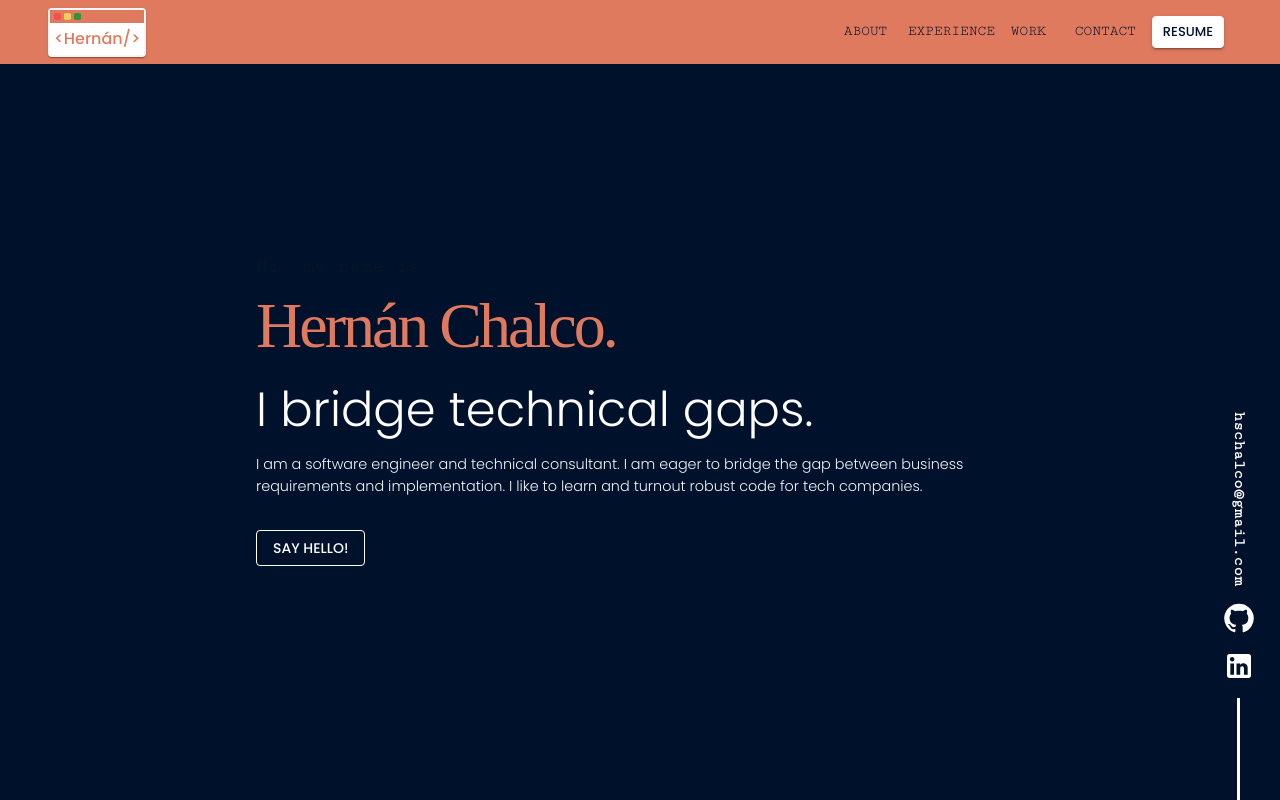
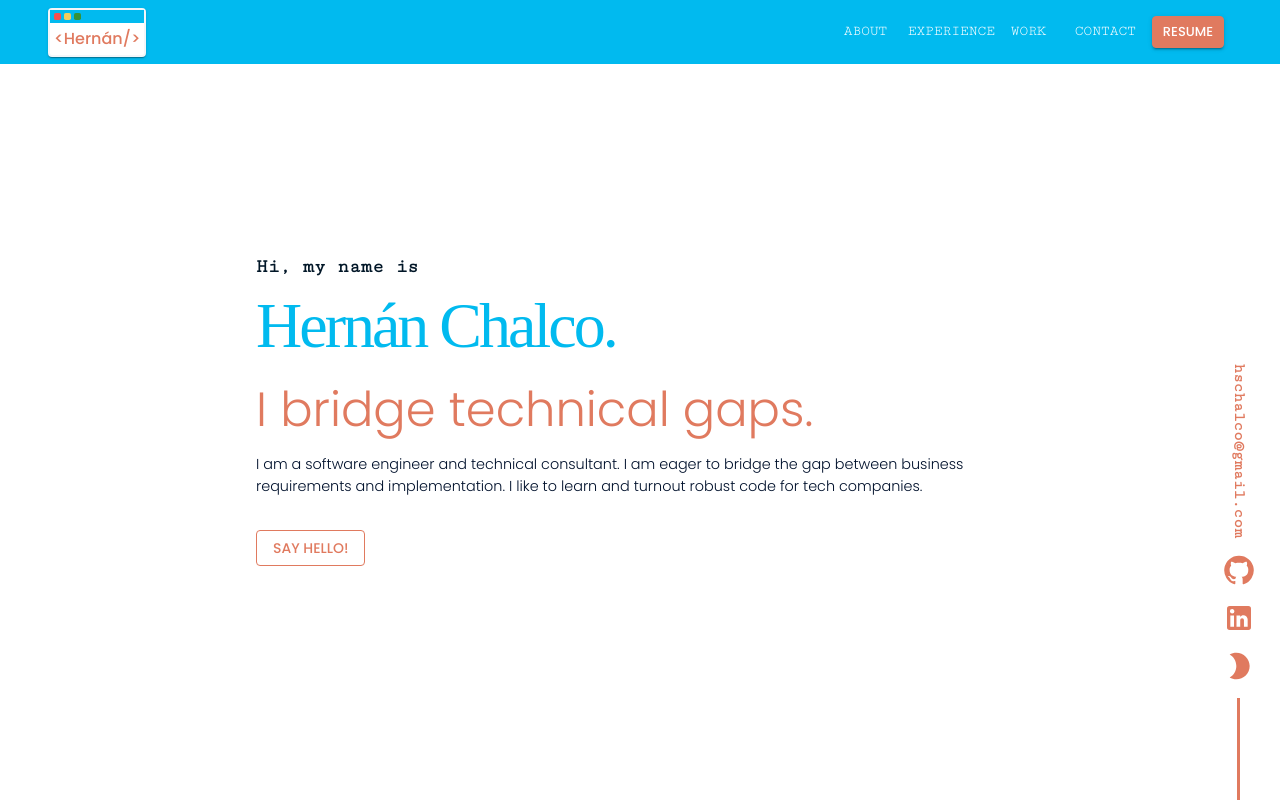
Before and after one commit to i-am-hernan/portfolio, a Next.js app in the folder packages/client/: page / in a window 1280 px wide. Shown: the top 800 px of the page. Built offline with nearby package versions, Linux system fonts and the light colour scheme; grey boxes are pictures that could not be loaded; a web font is replaced by a local one.

Commit message:
add change theme functionality

```diff
--- a/packages/client/app/reducers/sessions.ts
+++ b/packages/client/app/reducers/sessions.ts
@@ -2,7 +2,7 @@ import { createSlice, PayloadAction } from "@reduxjs/toolkit";
 import type { Session } from "../types";
 
 const initialState: Session = {
-  login: false,
+  theme: "light",
 };
 
 export const sessionSlice = createSlice({
--- a/packages/client/components/Footer/index.tsx
+++ b/packages/client/components/Footer/index.tsx
@@ -1,11 +1,28 @@
+import Brightness2Icon from "@mui/icons-material/Brightness2";
+import Brightness4Icon from "@mui/icons-material/Brightness4";
 import GitHubIcon from "@mui/icons-material/GitHub";
 import LinkedInIcon from "@mui/icons-material/LinkedIn";
 import { Box, Container, Link, Typography } from "@mui/material";
+import React from "react";
+import { useDispatch, useSelector } from "react-redux";
+import { sessionActions } from "../../app";
 
 export const Footer = () => {
+  const { theme } = useSelector((state) => state.session);
+  const { updateSession } = sessionActions;
+  const dispatch = useDispatch();
+
   const handleChange = (e) => {
     e.preventDefault();
     window.open("mailto:hschalco@gmail.com?subject=Hello!");
+  };
+
+  const handleThemeChange = () => {
+    if (theme === "light") {
+      dispatch(updateSession({ theme: "dark" }));
+    } else {
+      dispatch(updateSession({ theme: "light" }));
+    }
   };
 
   return (
@@ -64,6 +81,22 @@ export const Footer = () => {
       >
         <LinkedInIcon sx={{ pb: 1, fontSize: "2rem" }} />
       </Link>
+      <Box
+        onClick={handleThemeChange}
+        sx={{
+          color: "secondary.main",
+          cursor: "pointer",
+          ":hover": {
+            color: "primary.main",
+          },
+        }}
+      >
+        {theme === "light" ? (
+          <Brightness2Icon sx={{ pb: 1, fontSize: "2rem" }} />
+        ) : (
+          <Brightness4Icon sx={{ pb: 1, fontSize: "2rem" }} />
+        )}
+      </Box>
       <Container>
         <Box
           sx={{
--- a/packages/client/components/Layout/index.tsx
+++ b/packages/client/components/Layout/index.tsx
@@ -2,9 +2,14 @@ import { Container } from "@mui/material";
 import { useEffect, useState } from "react";
 import { Footer } from "../Footer";
 import { Header } from "../Header";
+import { createTheme, ThemeProvider } from "@mui/material";
+import { useSelector } from "react-redux";
+import { darkTheme, lightTheme } from "../theme";
 
 export const Layout = ({ children }) => {
   const [secondSection, setSecondSection] = useState(false);
+  const { theme } = useSelector((state) => state.session);
+  let portfolioTheme = (theme === "dark") ? createTheme(darkTheme) : createTheme(lightTheme);
 
   useEffect(() => {
     window.addEventListener("scroll", (e) => {
@@ -22,11 +27,14 @@ export const Layout = ({ children }) => {
       setSecondSection(false);
     }
   };
+
   return (
-    <Container disableGutters maxWidth={false}>
-      <Header viewPortPage={secondSection} />
-      {children}
-      <Footer />
-    </Container>
+    <ThemeProvider theme={portfolioTheme}>
+      <Container disableGutters maxWidth={false}>
+        <Header viewPortPage={secondSection} />
+        {children}
+        <Footer />
+      </Container>
+    </ThemeProvider>
   );
 };
--- a/packages/client/components/Section/Work/Index.tsx
+++ b/packages/client/components/Section/Work/Index.tsx
@@ -1,8 +1,7 @@
-import { Container, Paper, Typography, Box, Grid, Link } from "@mui/material";
-import TerminalContainer from "../Experience/TerminalContainer";
 import ArrowRightOutlinedIcon from "@mui/icons-material/ArrowRightOutlined";
 import GitHubIcon from "@mui/icons-material/GitHub";
-import { IconButton } from "@mui/material";
+import { Box, Container, Grid, Link, Paper, Typography } from "@mui/material";
+import TerminalContainer from "../Experience/TerminalContainer";
 
 const Projects = [
   {
--- a/packages/client/pages/_app.tsx
+++ b/packages/client/pages/_app.tsx
@@ -1,10 +1,8 @@
-import { createTheme, ThemeProvider } from "@mui/material";
+import { createTheme } from "@mui/material";
 import React from "react";
 import { Provider } from "react-redux";
 import { Layout } from "../components/Layout";
-import { darkTheme, lightTheme } from "../components/theme";
 import { store } from "../store";
-const theme = createTheme(darkTheme);
 
 const App = ({ Component, pageProps }) => {
   return (
@@ -23,11 +21,9 @@ const App = ({ Component, pageProps }) => {
         }}
       />
       <Provider store={store}>
-        <ThemeProvider theme={theme}>
-          <Layout>
-            <Component {...pageProps} />
-          </Layout>
-        </ThemeProvider>
+        <Layout>
+          <Component {...pageProps} />
+        </Layout>
       </Provider>
     </div>
   );
```
